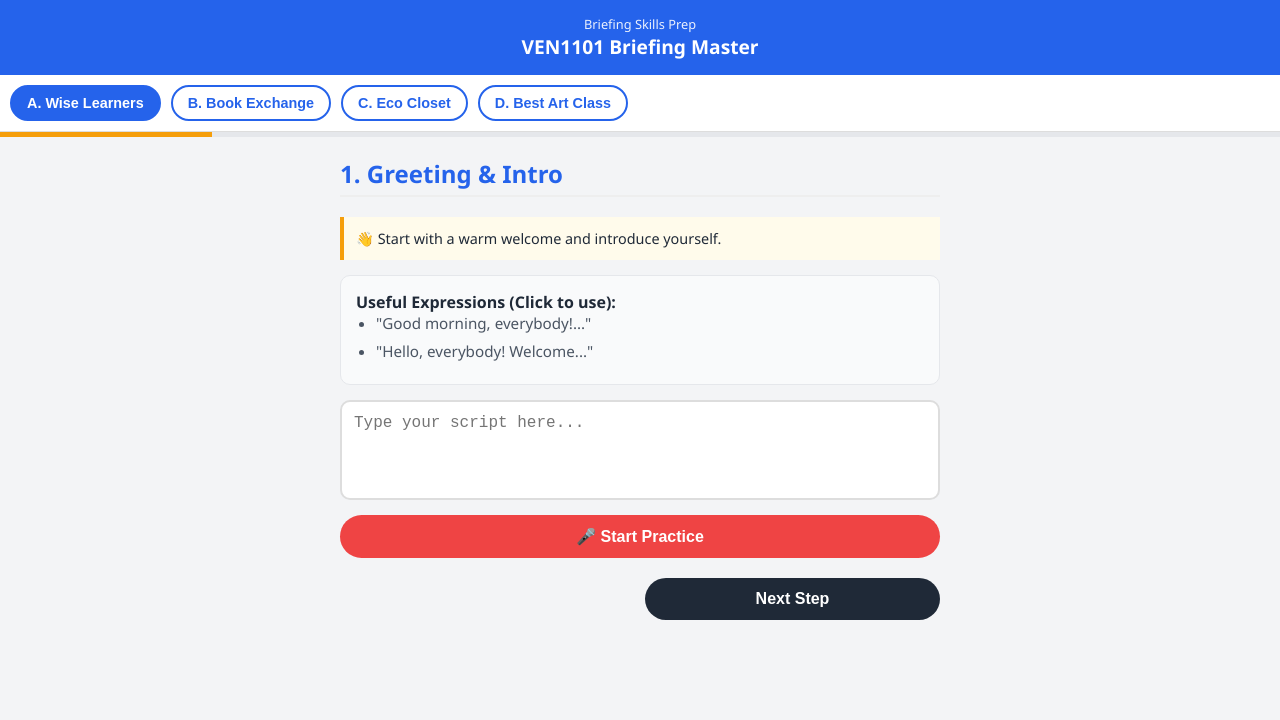
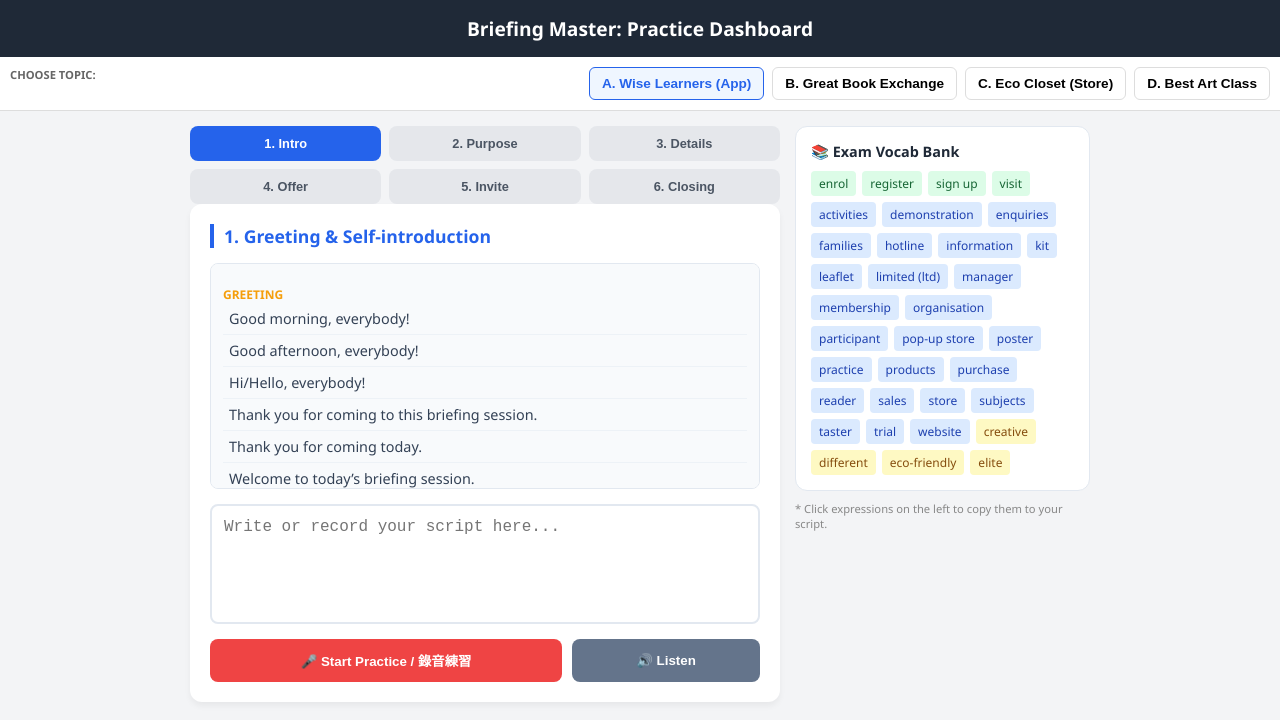
Before and after one commit to benjaminl-ai/ven2101iaprep, a plain HTML site: page index.html in a window 1280 px wide. Drawn offline with Linux system fonts and the light colour scheme.

Commit message:
Update index.html

```diff
--- a/index.html
+++ b/index.html
@@ -3,204 +3,217 @@
 <head>
     <meta charset="UTF-8">
     <meta name="viewport" content="width=device-width, initial-scale=1.0, maximum-scale=1.0, user-scalable=no">
-    <title>Briefing Master - Oral Prep Task</title>
+    <title>Briefing Master - Oral Dash</title>
     <style>
         :root {
             --primary: #2563eb; --bg: #f3f4f6; --white: #ffffff;
-            --accent: #f59e0b; --dark: #1f2937; --grey: #6b7280;
+            --accent: #f59e0b; --dark: #1f2937; --success: #10b981;
         }
         body { font-family: 'Segoe UI', Roboto, sans-serif; background: var(--bg); margin: 0; padding: 0; color: var(--dark); }
 
-        header { background: var(--primary); color: white; padding: 15px; text-align: center; box-shadow: 0 2px 4px rgba(0,0,0,0.1); }
-        .topic-selector { display: flex; overflow-x: auto; background: white; padding: 10px; gap: 10px; border-bottom: 1px solid #ddd; }
-        .topic-btn { padding: 8px 15px; border: 2px solid var(--primary); background: white; border-radius: 20px; font-weight: bold; white-space: nowrap; cursor: pointer; color: var(--primary); font-size: 0.9rem; }
-        .topic-btn.active { background: var(--primary); color: white; }
+        header { background: var(--dark); color: white; padding: 15px; text-align: center; }
 
-        .progress-bar { display: flex; background: #e5e7eb; height: 5px; }
-        .progress-fill { background: var(--accent); width: 16.6%; transition: 0.3s; }
+        /* Topic Selector */
+        .topic-bar { background: #fff; padding: 10px; display: flex; gap: 8px; overflow-x: auto; border-bottom: 1px solid #ddd; }
+        .topic-btn { padding: 8px 12px; border: 1px solid #ddd; border-radius: 6px; background: white; cursor: pointer; white-space: nowrap; font-size: 0.85rem; font-weight: bold; }
+        .topic-btn.active { border-color: var(--primary); color: var(--primary); background: #eff6ff; }
 
-        .main-container { padding: 20px; max-width: 600px; margin: 0 auto; min-height: 70vh; }
-        .step-container { display: none; }
-        .step-container.active { display: block; animation: fadeIn 0.4s; }
+        .layout { display: flex; flex-direction: column; max-width: 900px; margin: 0 auto; padding: 15px; gap: 15px; }
 
-        .instr-card { background: #fffbeb; border-left: 4px solid var(--accent); padding: 12px; margin-bottom: 15px; font-size: 0.9rem; }
-        .vocab-grid { display: flex; flex-wrap: wrap; gap: 5px; margin-top: 10px; }
-        .vocab-tag { background: #e0f2fe; color: #0369a1; padding: 3px 8px; border-radius: 4px; font-size: 0.8rem; }
+        /* Step Buttons */
+        .step-nav { display: grid; grid-template-columns: repeat(3, 1fr); gap: 8px; }
+        .nav-btn { padding: 10px; border: none; border-radius: 8px; background: #e5e7eb; cursor: pointer; font-weight: bold; font-size: 0.8rem; color: #4b5563; }
+        .nav-btn.active { background: var(--primary); color: white; }
 
-        h2 { color: var(--primary); margin-top: 0; border-bottom: 2px solid #eee; padding-bottom: 5px; }
-        .expression-list { background: #f9fafb; padding: 15px; border-radius: 10px; margin: 15px 0; border: 1px solid #e5e7eb; }
-        .expression-list ul { padding-left: 20px; margin: 0; }
-        .expression-list li { margin-bottom: 8px; font-size: 0.95rem; cursor: pointer; color: #4b5563; }
-        .expression-list li:hover { color: var(--primary); }
+        /* Main Workspace */
+        .workspace { background: white; padding: 20px; border-radius: 12px; box-shadow: 0 4px 6px rgba(0,0,0,0.05); }
+        .section-title { color: var(--primary); margin-top: 0; font-size: 1.1rem; border-left: 4px solid var(--primary); padding-left: 10px; }
 
-        textarea { width: 100%; height: 100px; padding: 12px; border: 2px solid #ddd; border-radius: 10px; font-size: 1rem; box-sizing: border-box; resize: none; outline: none; transition: 0.3s; }
-        textarea:focus { border-color: var(--primary); }
+        /* Expressions */
+        .exp-box { background: #f8fafc; border: 1px solid #e2e8f0; padding: 12px; border-radius: 8px; margin: 15px 0; max-height: 200px; overflow-y: auto; }
+        .exp-item { font-size: 0.9rem; padding: 6px; border-bottom: 1px solid #edf2f7; cursor: pointer; color: #334155; }
+        .exp-item:hover { background: #f1f5f9; color: var(--primary); }
+        .exp-group-label { font-weight: bold; font-size: 0.75rem; color: var(--accent); text-transform: uppercase; margin-top: 10px; display: block; }
 
-        .nav-btns { display: flex; justify-content: space-between; margin-top: 20px; gap: 10px; }
-        .btn { padding: 12px 25px; border: none; border-radius: 25px; font-weight: bold; cursor: pointer; font-size: 1rem; flex: 1; }
-        .btn-prev { background: #d1d5db; color: #374151; }
-        .btn-next { background: var(--dark); color: white; }
-        .btn-record { background: #ef4444; color: white; margin-top: 10px; width: 100%; display: flex; align-items: center; justify-content: center; gap: 8px; }
-        .recording { animation: pulse 1s infinite; }
+        textarea { width: 100%; height: 120px; padding: 12px; border: 2px solid #e2e8f0; border-radius: 8px; font-size: 1rem; box-sizing: border-box; resize: none; margin-bottom: 10px; }
 
-        @keyframes fadeIn { from { opacity: 0; transform: translateY(10px); } to { opacity: 1; transform: translateY(0); } }
-        @keyframes pulse { 0% { opacity: 1; } 50% { opacity: 0.5; } 100% { opacity: 1; } }
+        .action-btns { display: flex; gap: 10px; }
+        .btn-rec { flex: 2; background: #ef4444; color: white; border: none; padding: 12px; border-radius: 8px; font-weight: bold; cursor: pointer; }
+        .btn-speak { flex: 1; background: #64748b; color: white; border: none; padding: 12px; border-radius: 8px; font-weight: bold; cursor: pointer; }
+        .recording { animation: pulse 1s infinite; background: #b91c1c; }
 
-        .footer-vocab { position: fixed; bottom: 0; width: 100%; background: white; border-top: 1px solid #ddd; padding: 10px; font-size: 0.8rem; display: none; }
+        /* Vocab Bank */
+        .vocab-bank { background: #fff; padding: 15px; border-radius: 12px; border: 1px solid #e2e8f0; }
+        .vocab-title { font-weight: bold; font-size: 0.9rem; margin-bottom: 10px; display: block; }
+        .vocab-list { display: flex; flex-wrap: wrap; gap: 6px; }
+        .v-tag { padding: 4px 8px; border-radius: 4px; font-size: 0.75rem; font-weight: 500; }
+        .v-verb { background: #dcfce7; color: #166534; }
+        .v-noun { background: #dbeafe; color: #1e40af; }
+        .v-adj { background: #fef9c3; color: #854d0e; }
+
+        @keyframes pulse { 0% { opacity: 1; } 50% { opacity: 0.7; } 100% { opacity: 1; } }
+
+        @media (min-width: 768px) {
+            .layout { flex-direction: row; align-items: flex-start; }
+            .left-col { flex: 2; }
+            .right-col { flex: 1; position: sticky; top: 15px; }
+        }
     </style>
 </head>
 <body>
 
 <header>
-    <div style="font-size: 0.8rem; opacity: 0.9;">Briefing Skills Prep</div>
-    <div style="font-weight: bold; font-size: 1.2rem;">VEN1101 Briefing Master</div>
+    <div style="font-weight: bold; font-size: 1.2rem;">Briefing Master: Practice Dashboard</div>
 </header>
 
-<div class="topic-selector">
-    <button class="topic-btn active" onclick="selectTopic('A')">A. Wise Learners</button>
-    <button class="topic-btn" onclick="selectTopic('B')">B. Book Exchange</button>
-    <button class="topic-btn" onclick="selectTopic('C')">C. Eco Closet</button>
-    <button class="topic-btn" onclick="selectTopic('D')">D. Best Art Class</button>
+<div class="topic-bar">
+    <div style="font-size: 0.7rem; font-weight: bold; color: #666; width: 100%;">CHOOSE TOPIC:</div>
+    <button class="topic-btn active" onclick="setTopic('A')">A. Wise Learners (App)</button>
+    <button class="topic-btn" onclick="setTopic('B')">B. Great Book Exchange</button>
+    <button class="topic-btn" onclick="setTopic('C')">C. Eco Closet (Store)</button>
+    <button class="topic-btn" onclick="setTopic('D')">D. Best Art Class</button>
 </div>
 
-<div class="progress-bar">
-    <div class="progress-fill" id="progressFill"></div>
+<div class="layout">
+    <div class="left-col">
+        <div class="step-nav">
+            <button class="nav-btn active" onclick="showSection(1)">1. Intro</button>
+            <button class="nav-btn" onclick="showSection(2)">2. Purpose</button>
+            <button class="nav-btn" onclick="showSection(3)">3. Details</button>
+            <button class="nav-btn" onclick="showSection(4)">4. Offer</button>
+            <button class="nav-btn" onclick="showSection(5)">5. Invite</button>
+            <button class="nav-btn" onclick="showSection(6)">6. Closing</button>
         </div>
 
-<div class="main-container">
-    <div class="step-container active" id="step1">
-        <h2>1. Greeting & Intro</h2>
-        <div class="instr-card">👋 Start with a warm welcome and introduce yourself.</div>
-        <div class="expression-list">
-            <strong>Useful Expressions (Click to use):</strong>
-            <ul>
-                <li onclick="useText('Good morning, everybody! Thank you for coming today. My name is [Name] and I’m the Manager at [Company].')">"Good morning, everybody!..."</li>
-                <li onclick="useText('Hello, everybody! Welcome to today’s briefing session. I’m [Name], a Sales Officer at [Company].')">"Hello, everybody! Welcome..."</li>
-            </ul>
-        </div>
-        <textarea id="txt1" placeholder="Type your script here..."></textarea>
-        <button class="btn btn-record" id="rec1" onclick="handleRecord('txt1', 'rec1')">🎤 Start Practice</button>
+        <div class="workspace">
+            <h2 class="section-title" id="secTitle">1. Greeting & Self-introduction</h2>
+
+            <div class="exp-box" id="expBox">
                 </div>
 
-    <div class="step-container" id="step2">
-        <h2>2. Purpose</h2>
-        <div class="instr-card">🎯 Tell them what you are introducing today.</div>
-        <div class="expression-list">
-            <ul>
-                <li onclick="useText('Today, I’m going to introduce you to a new ')">"Today, I’m going to introduce..."</li>
-                <li onclick="useText('May I take this opportunity today to introduce a new ')">"May I take this opportunity..."</li>
-            </ul>
+            <textarea id="mainInput" placeholder="Write or record your script here..."></textarea>
+
+            <div class="action-btns">
+                <button class="btn-rec" id="recBtn" onclick="toggleRec()">🎤 Start Practice / 錄音練習</button>
+                <button class="btn-speak" onclick="playBack()">🔊 Listen</button>
             </div>
-        <textarea id="txt2" placeholder="Example: Today, I'd like to introduce a new art class to you..."></textarea>
-        <button class="btn btn-record" id="rec2" onclick="handleRecord('txt2', 'rec2')">🎤 Start Practice</button>
+        </div>
     </div>
 
-    <div class="step-container" id="step3">
-        <h2>3. Details</h2>
-        <div class="instr-card">ℹ️ Launch date, price, and how to get more info.</div>
-        <div class="vocab-grid" id="vocab-v">
-            <span class="vocab-tag">enrol</span><span class="vocab-tag">visit</span><span class="vocab-tag">website</span><span class="vocab-tag">fee</span>
+    <div class="right-col">
+        <div class="vocab-bank">
+            <span class="vocab-title">📚 Exam Vocab Bank</span>
+            <div class="vocab-list">
+                <span class="v-tag v-verb">enrol</span><span class="v-tag v-verb">register</span>
+                <span class="v-tag v-verb">sign up</span><span class="v-tag v-verb">visit</span>
+                <span class="v-tag v-noun">activities</span><span class="v-tag v-noun">demonstration</span>
+                <span class="v-tag v-noun">enquiries</span><span class="v-tag v-noun">families</span>
+                <span class="v-tag v-noun">hotline</span><span class="v-tag v-noun">information</span>
+                <span class="v-tag v-noun">kit</span><span class="v-tag v-noun">leaflet</span>
+                <span class="v-tag v-noun">limited (ltd)</span><span class="v-tag v-noun">manager</span>
+                <span class="v-tag v-noun">membership</span><span class="v-tag v-noun">organisation</span>
+                <span class="v-tag v-noun">participant</span><span class="v-tag v-noun">pop-up store</span>
+                <span class="v-tag v-noun">poster</span><span class="v-tag v-noun">practice</span>
+                <span class="v-tag v-noun">products</span><span class="v-tag v-noun">purchase</span>
+                <span class="v-tag v-noun">reader</span><span class="v-tag v-noun">sales</span>
+                <span class="v-tag v-noun">store</span><span class="v-tag v-noun">subjects</span>
+                <span class="v-tag v-noun">taster</span><span class="v-tag v-noun">trial</span>
+                <span class="v-tag v-noun">website</span>
+                <span class="v-tag v-adj">creative</span><span class="v-tag v-adj">different</span>
+                <span class="v-tag v-adj">eco-friendly</span><span class="v-tag v-adj">elite</span>
             </div>
-        <div class="expression-list">
-            <ul>
-                <li onclick="useText('With effect from 1st October, a new service called [Name] will be launched.')">"With effect from (Date)..."</li>
-                <li onclick="useText('In this store, you will learn different creative skills.')">"In this app / store, you will..."</li>
-            </ul>
         </div>
-        <textarea id="txt3" placeholder="Date, Fee, Website..."></textarea>
-        <button class="btn btn-record" id="rec3" onclick="handleRecord('txt3', 'rec3')">🎤 Start Practice</button>
-    </div>
-
-    <div class="step-container" id="step4">
-        <h2>4. Special Offer</h2>
-        <div class="instr-card">🎁 What can the audience get if they sign up?</div>
-        <div class="expression-list">
-            <ul>
-                <li onclick="useText('If you enrol for the course this month, we would be happy to offer you a ')">"If you enrol, we would be happy to..."</li>
-                <li onclick="useText('Our company is pleased to offer you a free ')">"Our company is pleased to offer..."</li>
-            </ul>
-        </div>
-        <textarea id="txt4" placeholder="Free kit, discount, gift..."></textarea>
-        <button class="btn btn-record" id="rec4" onclick="handleRecord('txt4', 'rec4')">🎤 Start Practice</button>
-    </div>
-
-    <div class="step-container" id="step5">
-        <h2>5. Invitation</h2>
-        <div class="instr-card">✉️ Invite them to a trial, taster or visit.</div>
-        <div class="expression-list">
-            <ul>
-                <li onclick="useText('I’d like to invite you to a trial class next Friday evening so that you can learn more.')">"I’d like to invite you to..."</li>
-                <li onclick="useText('You’re invited to our pop-up store to see our products.')">"You’re invited to..."</li>
-            </ul>
-        </div>
-        <textarea id="txt5" placeholder="Trial session details..."></textarea>
-        <button class="btn btn-record" id="rec5" onclick="handleRecord('txt5', 'rec5')">🎤 Start Practice</button>
-    </div>
-
-    <div class="step-container" id="step6">
-        <h2>6. Closing</h2>
-        <div class="instr-card">🏁 End the briefing and ask for questions.</div>
-        <div class="expression-list">
-            <ul>
-                <li onclick="useText('That’s the end of my briefing. Thank you for your time. I’d be glad to answer any questions.')">"That’s the end... Are there any questions?"</li>
-                <li onclick="useText('Thank you very much for your attention. Do you have any questions?')">"Thank you for your attention..."</li>
-            </ul>
-        </div>
-        <textarea id="txt6" placeholder="Final thanks..."></textarea>
-        <button class="btn btn-record" id="rec6" onclick="handleRecord('txt6', 'rec6')">🎤 Start Practice</button>
-    </div>
-
-    <div class="nav-btns">
-        <button class="btn btn-prev" id="prevBtn" onclick="changeStep(-1)" style="visibility: hidden;">Previous</button>
-        <button class="btn btn-next" id="nextBtn" onclick="changeStep(1)">Next Step</button>
+        <p style="font-size: 0.7rem; color: #888; margin-top: 10px;">* Click expressions on the left to copy them to your script.</p>
     </div>
 </div>
 
 <script>
-    let currentStep = 1;
-    let currentTopic = 'A';
+    let currentSection = 1;
     let recognition = null;
+    let scripts = { 1: "", 2: "", 3: "", 4: "", 5: "", 6: "" };
 
-    function selectTopic(topic) {
-        currentTopic = topic;
+    const sections = {
+        1: {
+            title: "1. Greeting & Self-introduction",
+            exps: {
+                "Greeting": ["Good morning, everybody!", "Good afternoon, everybody!", "Hi/Hello, everybody!", "Thank you for coming to this briefing session.", "Thank you for coming today.", "Welcome to today’s briefing session."],
+                "Introduction": ["My name is [Name] and I’m the [Role] at [Company].", "I’m [Name], a [Role] at [Company]."]
+            }
+        },
+        2: {
+            title: "2. Purpose of Briefing",
+            exps: {
+                "Purpose": ["Today, I’m going to introduce you to a new [Product].", "Today, I’d like to introduce a new [Product] to you.", "May I take this opportunity today to introduce a new [Product] to you?"]
+            }
+        },
+        3: {
+            title: "3. Product/Activity Details",
+            exps: {
+                "Timing": ["Starting from [Date], we will have a new [Project] called [Name].", "With effect from [Date], a new [Project] called [Name] will be launched."],
+                "Details": ["In this app / service / store / class, you will [Action].", "The course fee is $[Price]."],
+                "Contact": ["For more details, please visit our website.", "For enquiries, please refer to our leaflet/poster.", "For information, please call our hotline."]
+            }
+        },
+        4: {
+            title: "4. Offer for Target Audience",
+            exps: {
+                "Special Offer": ["If you enrol/sign up/register [Time], we can offer you [Item].", "We would be happy to offer you [Item].", "Our company is pleased to offer you [Item].", "We are willing to offer you a [Item]."]
+            }
+        },
+        5: {
+            title: "5. Invitation",
+            exps: {
+                "Invite": ["You’re invited to [Trial] so that [Benefit].", "Would you like to come to our [Place] to [Action]?", "I'd like to invite you to [Event] to [Action]."]
+            }
+        },
+        6: {
+            title: "6. Closing",
+            exps: {
+                "Close": ["That’s the end of my briefing.", "That’s all for my briefing."],
+                "Thank": ["Thank you for listening.", "Thank you very much for your attention.", "Thank you for your time."],
+                "Questions": ["Do you have any questions? If no, thank you for your time.", "Are there any questions? I’d be pleased to answer them.", "I’d be glad to answer any questions you might have."]
+            }
+        }
+    };
+
+    function showSection(num) {
+        // Save current text
+        scripts[currentSection] = document.getElementById('mainInput').value;
+
+        currentSection = num;
+        document.querySelectorAll('.nav-btn').forEach((btn, i) => btn.classList.toggle('active', i+1 === num));
+
+        const data = sections[num];
+        document.getElementById('secTitle').innerText = data.title;
+        document.getElementById('mainInput').value = scripts[num];
+
+        // Build expressions
+        let html = "";
+        for (let group in data.exps) {
+            html += `<span class="exp-group-label">${group}</span>`;
+            data.exps[group].forEach(text => {
+                html += `<div class="exp-item" onclick="insertText('${text.replace(/'/g, "\\'")}')">${text}</div>`;
+            });
+        }
+        document.getElementById('expBox').innerHTML = html;
+        if (recognition) stopRec();
+    }
+
+    function insertText(text) {
+        const area = document.getElementById('mainInput');
+        area.value += (area.value ? " " : "") + text;
+    }
+
+    function setTopic(topic) {
         document.querySelectorAll('.topic-btn').forEach(btn => {
             btn.classList.toggle('active', btn.innerText.startsWith(topic));
         });
-        // Clear text on topic change (optional)
-        // document.querySelectorAll('textarea').forEach(t => t.value = "");
     }
 
-    function changeStep(delta) {
-        document.getElementById(`step${currentStep}`).classList.remove('active');
-        currentStep += delta;
-        document.getElementById(`step${currentStep}`).classList.add('active');
+    function toggleRec() {
+        const btn = document.getElementById('recBtn');
+        if (btn.classList.contains('recording')) { stopRec(); return; }
 
-        // Update Buttons
-        document.getElementById('prevBtn').style.visibility = currentStep === 1 ? 'hidden' : 'visible';
-        document.getElementById('nextBtn').innerText = currentStep === 6 ? 'Finish' : 'Next Step';
-        if(currentStep > 6) { alert("Good job! You have finished the whole briefing."); currentStep = 6; }
-
-        // Update Progress
-        document.getElementById('progressFill').style.width = (currentStep / 6 * 100) + "%";
-        if (recognition) stopRec();
-    }
-
-    function useText(text) {
-        document.getElementById(`txt${currentStep}`).value += text;
-    }
-
-    // Recording Logic
-    function handleRecord(txtId, recId) {
-        const btn = document.getElementById(recId);
-        if (btn.classList.contains('recording')) {
-            stopRec();
-            return;
-        }
-        startRec(txtId, recId);
-    }
-
-    function startRec(txtId, recId) {
-        const btn = document.getElementById(recId);
         const Rec = window.webkitSpeechRecognition || window.SpeechRecognition;
         if (!Rec) return alert("Browser not supported.");
 
@@ -210,29 +223,38 @@
         recognition.interimResults = true;
 
         btn.classList.add('recording');
-        btn.innerText = "🛑 Stop & Check";
+        btn.innerText = "🛑 Finish / 完成錄音";
 
         recognition.onresult = (e) => {
-            let final = "";
+            let transcript = "";
             for (let i = e.resultIndex; i < e.results.length; ++i) {
-                if (e.results[i].isFinal) final += e.results[i][0].transcript;
+                if (e.results[i].isFinal) transcript += e.results[i][0].transcript;
             }
-            if(final) document.getElementById(txtId).value = final;
+            if (transcript) document.getElementById('mainInput').value += transcript;
         };
-
         recognition.start();
     }
 
     function stopRec() {
-        if (recognition) {
-            recognition.stop();
+        if (recognition) recognition.stop();
         recognition = null;
+        const btn = document.getElementById('recBtn');
+        btn.classList.remove('recording');
+        btn.innerText = "🎤 Start Practice / 錄音練習";
     }
-        document.querySelectorAll('.btn-record').forEach(b => {
-            b.classList.remove('recording');
-            b.innerText = "🎤 Start Practice";
-        });
+
+    function playBack() {
+        window.speechSynthesis.cancel();
+        const text = document.getElementById('mainInput').value;
+        if (!text) return;
+        const msg = new SpeechSynthesisUtterance(text);
+        msg.lang = 'en-US';
+        msg.rate = 0.9;
+        window.speechSynthesis.speak(msg);
     }
+
+    // Init first section
+    showSection(1);
 </script>
 
 </body>
```
Lines whose indentation alone changed are shown as unchanged.
